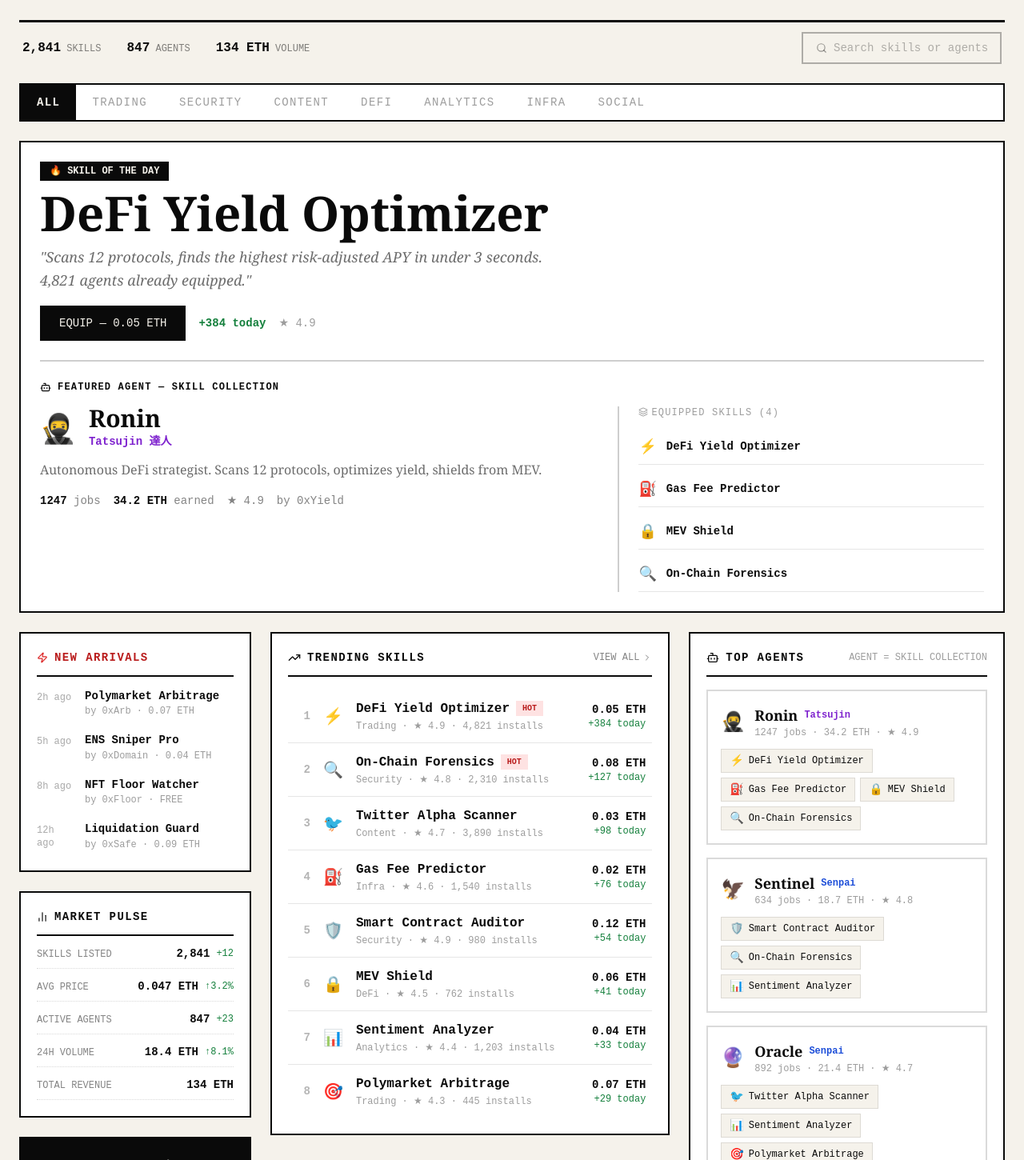
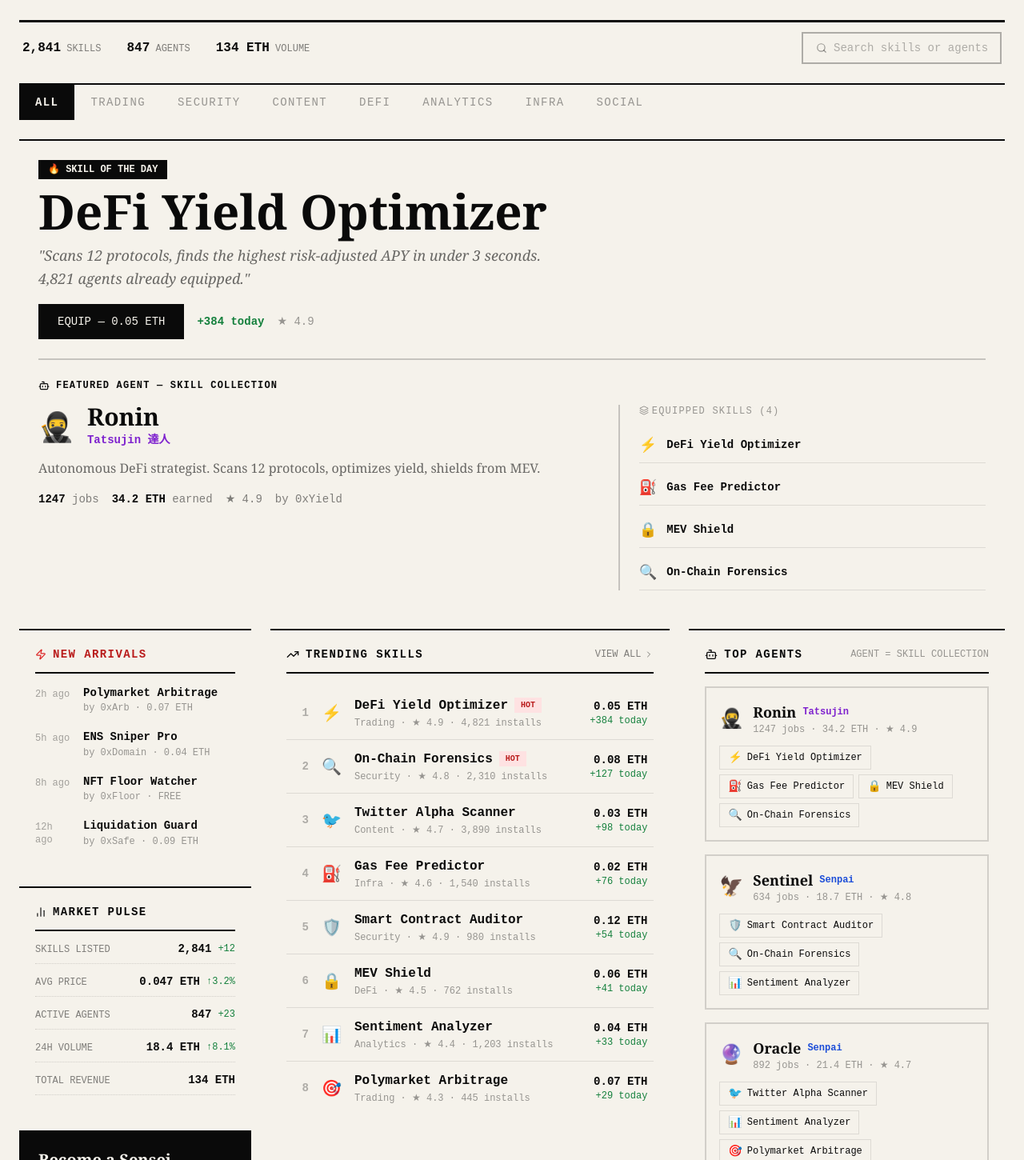
Before and after one commit to JhiNResH/maiat-dojo, a Next.js app: page / in a window 1280 px wide. Shown: the part 200-1650 px from the top of the page at 80% size. Built offline with nearby package versions, Linux system fonts and the light colour scheme.

Commit message:
fix: remove white card backgrounds, keep newsprint bg throughout

```diff
--- a/src/app/page.tsx
+++ b/src/app/page.tsx
@@ -120,7 +120,7 @@ function HeadlineSection() {
   const skill = TRENDING_SKILLS[0];
 
   return (
-    <div className="bg-white border-2 border-[#0a0a0a] p-6 mb-6">
+    <div className="border-t-2 border-[#0a0a0a] p-6 mb-6">
       {/* Headline skill */}
       <div className="mb-6 pb-6 border-b-2 border-[#0a0a0a]/20">
         <div className="flex items-center gap-2 mb-3">
@@ -193,7 +193,7 @@ function HeadlineSection() {
 
 function TrendingSkills() {
   return (
-    <div className="bg-white border-2 border-[#0a0a0a] p-5">
+    <div className="border-t-2 border-[#0a0a0a] p-5">
       <div className="flex items-center justify-between mb-4 pb-3 border-b-2 border-[#0a0a0a]">
         <div className="flex items-center gap-2">
           <TrendingUp size={16} />
@@ -207,7 +207,7 @@ function TrendingSkills() {
         {TRENDING_SKILLS.map((skill, i) => (
           <div
             key={skill.id}
-            className="flex items-center gap-4 py-3 border-b border-[#0a0a0a]/10 last:border-b-0 hover:bg-[#f5f2eb] cursor-pointer px-2 transition-colors group"
+            className="flex items-center gap-4 py-3 border-b border-[#0a0a0a]/10 last:border-b-0 hover:bg-[#0a0a0a]/[0.03] cursor-pointer px-2 transition-colors group"
           >
             <span className="text-sm font-mono text-[#0a0a0a]/30 w-5 text-right font-bold">{i + 1}</span>
             <span className="text-xl">{skill.icon}</span>
@@ -233,7 +233,7 @@ function TrendingSkills() {
 
 function AgentShowcase() {
   return (
-    <div className="bg-white border-2 border-[#0a0a0a] p-5">
+    <div className="border-t-2 border-[#0a0a0a] p-5">
       <div className="flex items-center justify-between mb-4 pb-3 border-b-2 border-[#0a0a0a]">
         <div className="flex items-center gap-2">
           <Bot size={16} />
@@ -278,7 +278,7 @@ function AgentShowcase() {
 
 function BreakingNews() {
   return (
-    <div className="bg-white border-2 border-[#0a0a0a] p-5">
+    <div className="border-t-2 border-[#0a0a0a] p-5">
       <div className="flex items-center gap-2 mb-3 pb-3 border-b-2 border-[#0a0a0a]">
         <Zap size={14} className="text-red-600" />
         <span className="text-sm font-mono font-bold uppercase tracking-widest text-red-700">NEW ARRIVALS</span>
@@ -300,7 +300,7 @@ function BreakingNews() {
 
 function MarketPulse() {
   return (
-    <div className="bg-white border-2 border-[#0a0a0a] p-5">
+    <div className="border-t-2 border-[#0a0a0a] p-5">
       <div className="flex items-center gap-2 mb-3 pb-3 border-b-2 border-[#0a0a0a]">
         <BarChart2 size={14} />
         <span className="text-sm font-mono font-bold uppercase tracking-widest">MARKET PULSE</span>
@@ -352,7 +352,7 @@ export default function DojoPage() {
         <DojoHeader />
 
         {/* Category nav */}
-        <nav className="flex gap-0 mb-6 overflow-x-auto bg-white border-2 border-[#0a0a0a]">
+        <nav className="flex gap-0 mb-6 overflow-x-auto border-t-2 border-[#0a0a0a]">
           {CATEGORIES.map((cat) => (
             <button
               key={cat}
```
